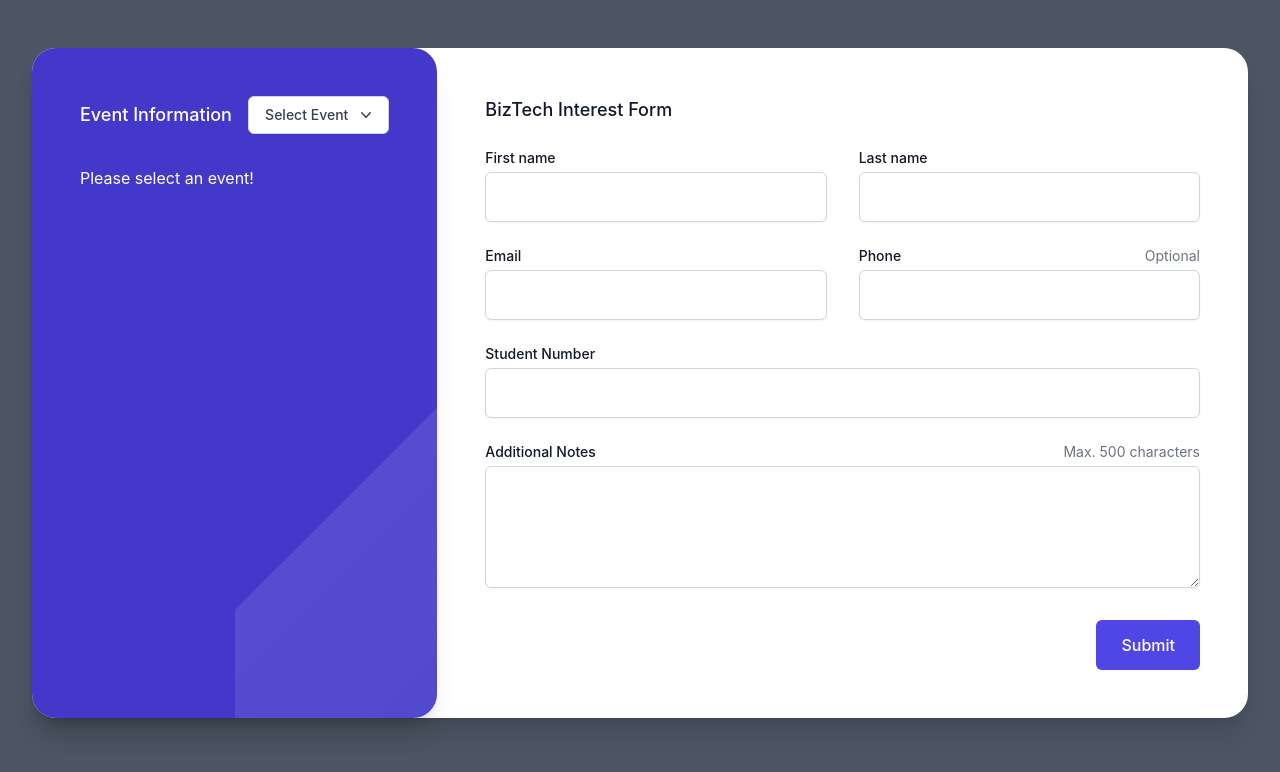
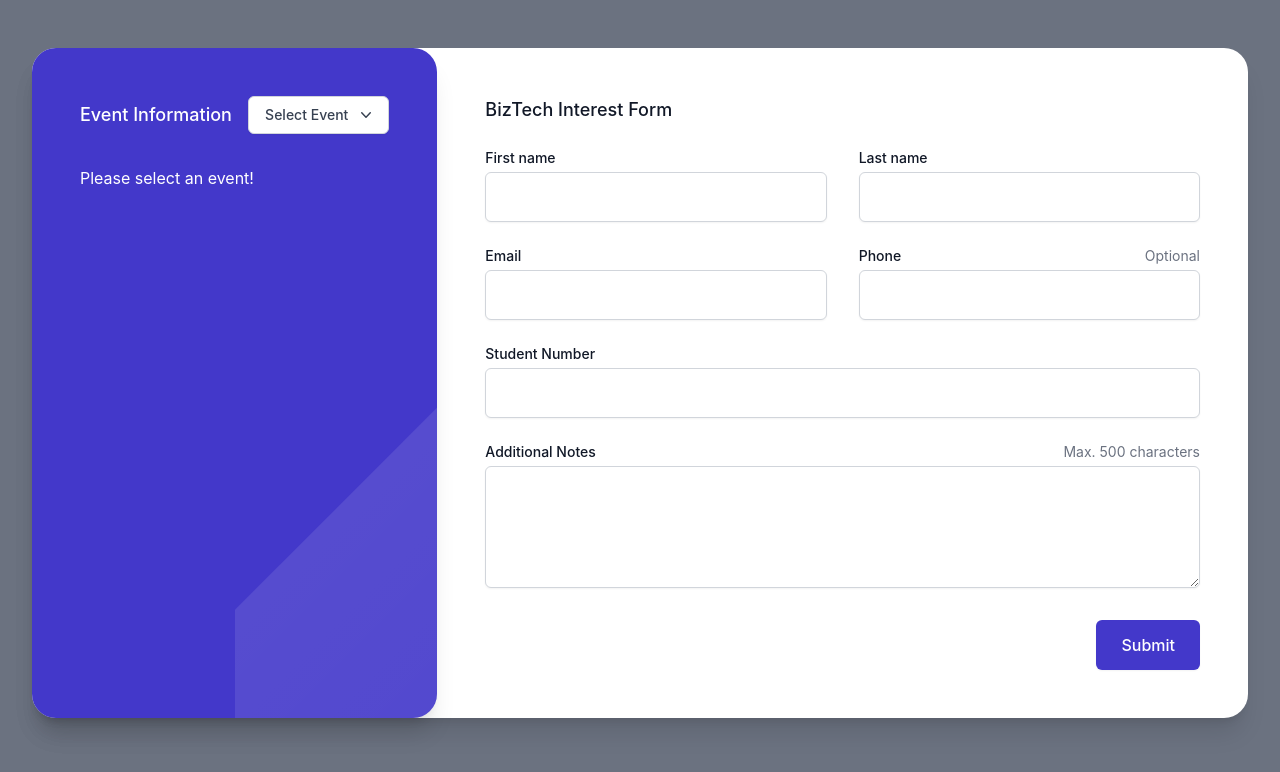
Before and after one commit to bennypc/produhacks-form, a React (Create React App) app in the folder produhacks-form/: page / in a window 1280 px wide. Shown: the top 772 px of the page. Built offline with nearby package versions, Linux system fonts and the light colour scheme; a web font is replaced by a local one.

Commit message:
packages

```diff
--- a/produhacks-form/package.json
+++ b/produhacks-form/package.json
@@ -13,6 +13,7 @@
     "react": "^18.2.0",
     "react-dom": "^18.2.0",
     "react-scripts": "^5.0.1",
+    "react-text-transition": "^3.0.2",
     "web-vitals": "^2.1.4"
   },
   "scripts": {
--- a/produhacks-form/src/components/Form.js
+++ b/produhacks-form/src/components/Form.js
@@ -46,7 +46,7 @@ export default function Form() {
   };
 
   return (
-    <div className="bg-gray-600 h-screen">
+    <div className="bg-gray-500 h-screen">
       <div className="mx-auto max-w-7xl py-4 sm:py-12 lg:px-8 ">
         <div className="relative bg-white shadow-xl rounded-3xl">
           <h2 className="sr-only">Information</h2>
@@ -555,7 +555,23 @@ export default function Form() {
                   <button
                     type="submit"
                     onClick={handleSubmit}
-                    className="mt-2 inline-flex w-full items-center justify-center rounded-md border border-transparent bg-indigo-600 px-6 py-3 text-base font-medium text-white shadow-sm hover:bg-indigo-700 focus:outline-none focus:ring-2 focus:ring-indigo-500 focus:ring-offset-2 sm:w-auto"
+                    className={`mt-2 inline-flex w-full items-center justify-center rounded-md border border-transparent ${
+                      selectedEvent === "ProduHacks"
+                        ? "bg-[#0C1731]"
+                        : selectedEvent === "Innovent"
+                        ? "bg-blue-900"
+                        : selectedEvent === "Data Beyond"
+                        ? "bg-[#ABD5F9]"
+                        : "bg-indigo-700"
+                    } px-6 py-3 text-base font-medium ${
+                      selectedEvent === "ProduHacks"
+                        ? "text-[#22C031]"
+                        : selectedEvent === "Innovent"
+                        ? "text-white"
+                        : selectedEvent === "Data Beyond"
+                        ? "text-black"
+                        : "text-white"
+                    } shadow-sm hover:bg-indigo-700 focus:outline-none focus:ring-2 focus:ring-indigo-500 focus:ring-offset-2 sm:w-auto`}
                   >
                     Submit
                   </button>
```
Also changed, not shown: 1 other file (tests, documents, lock files or other folders).
